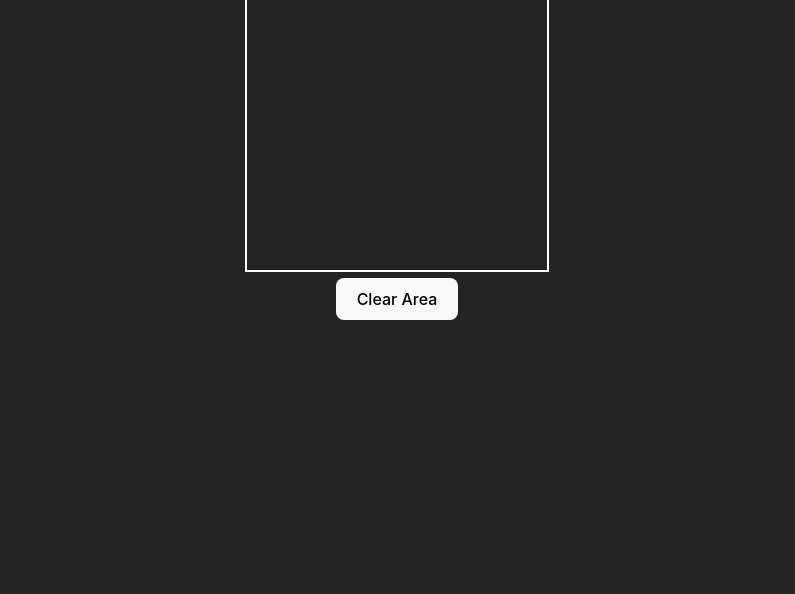
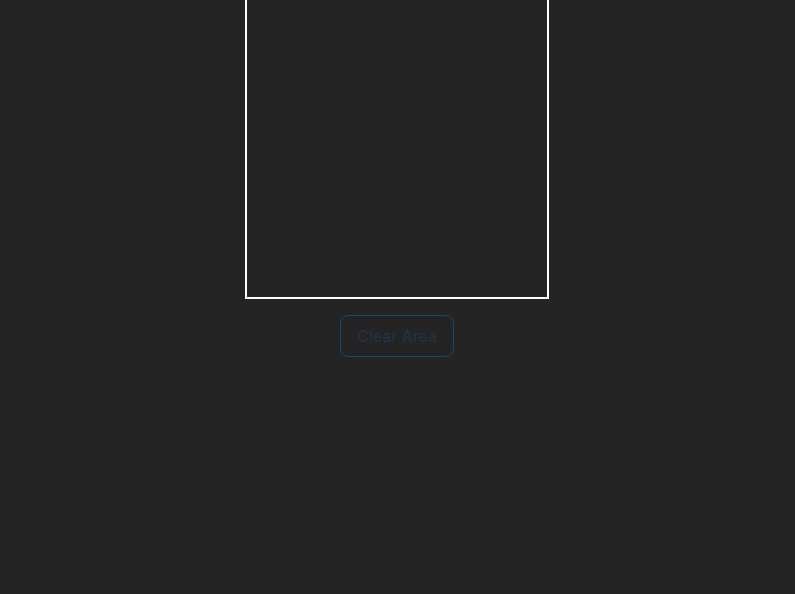
Before and after one commit to somesh4747/mnist-cnn, a website built with Vite: page web/index.html in a window 1280 px wide. Shown: the part 206-800 px from the top of the page, without its empty margins (243-1038 px from the left). Built offline with nearby package versions, Linux system fonts and the light colour scheme.

Commit message:
tailwimd css added

```diff
--- /dev/null
+++ b/web/index.css
@@ -0,0 +1,3 @@
+@tailwind base;
+@tailwind components;
+@tailwind utilities;
--- a/web/index.html
+++ b/web/index.html
@@ -27,19 +27,22 @@
     </head>
     <body>
         <div id="app">
+            <h1 class="text-5xl m-4">Digit Detection using Tensorflow</h1>
             <!-- <form action="http://127.0.0.1:8000/upload/" method="post">
                 <input type="file" id="fileInput" />
                 <button type="button" id="btn">Submit</button>
             </form> -->
 
-            <div id="canvas_div" style="overflow-x: auto">
+            <div id="canvas_div" class="flex justify-center items-center">
                 <canvas id="canvas" width="300" height="300"></canvas>
                 <br />
-                <button id="clrBtn">Clear Area</button>
             </div>
+            <button id="clrBtn" class="px-4 py-2 m-4 border border-sky-900">
+                Clear Area
+            </button>
             <div id="result"></div>
         </div>
-        <!-- <br> -->
+
         <script type="module" src="/main.js"></script>
         <script type="module" src="/canvas.js"></script>
     </body>
--- a/web/main.js
+++ b/web/main.js
@@ -1,4 +1,5 @@
 import './style.css'
+import './index.css'
 
 const htmlBody = document.querySelector('#app')
 
@@ -19,7 +20,7 @@ export async function uploadImage() {
     if (true) {
         formData.append('file', file)
 
-        const result = fetch('https://mnist-fastapi.onrender.com/upload', {
+        const result = fetch('http://13.200.34.244:8000/upload', {
             method: 'POST',
             body: formData,
         })
--- a/web/package.json
+++ b/web/package.json
@@ -9,6 +9,9 @@
         "preview": "vite preview"
     },
     "devDependencies": {
+        "autoprefixer": "^10.4.20",
+        "postcss": "^8.4.40",
+        "tailwindcss": "^3.4.7",
         "vite": "^5.3.4"
     }
 }
--- /dev/null
+++ b/web/postcss.config.js
@@ -0,0 +1,6 @@
+export default {
+    plugins: {
+        tailwindcss: {},
+        autoprefixer: {},
+    },
+}
--- /dev/null
+++ b/web/tailwind.config.js
@@ -0,0 +1,8 @@
+/** @type {import('tailwindcss').Config} */
+export default {
+    content: ['./index.html', './**/*.{js,ts,jsx,tsx}'],
+    theme: {
+        extend: {},
+    },
+    plugins: [],
+}
```
Also changed, not shown: 1 other file. Lines whose indentation alone changed are shown as unchanged.
